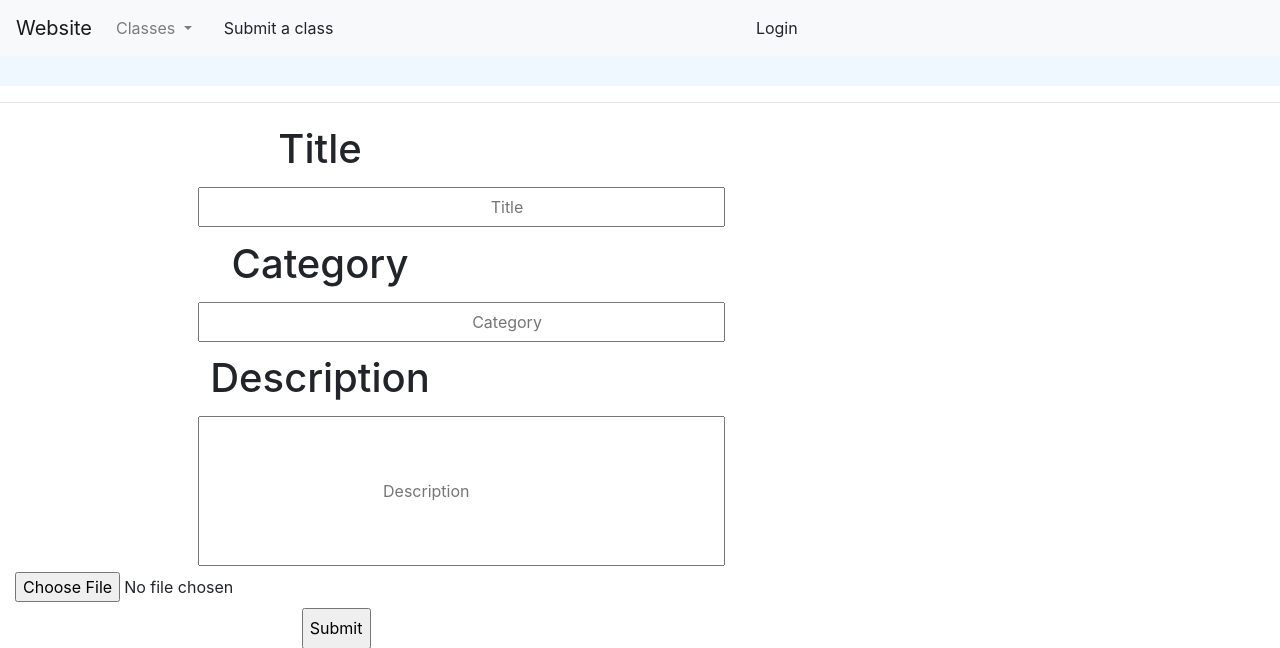
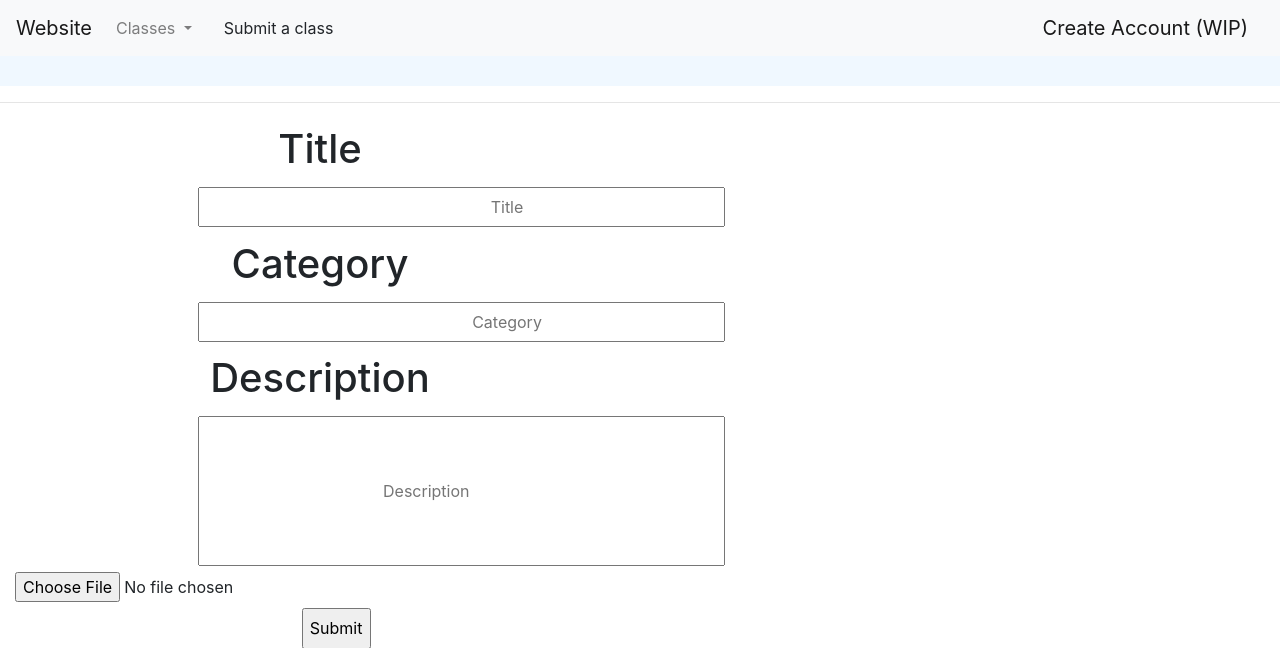
Before and after one commit to EyJajb/tutorial_site, a Flask app: page /form in a window 1280 px wide. Shown: the top 648 px of the page. Run offline with Flask 2, Linux system fonts and the light colour scheme; parts of the project's set-up code (start-up, migrations or seed data) failed here and were passed over; some libraries are stand-ins or nearby versions.

Commit message:
Update base.html

```diff
--- a/diego's_tutorial_page/tutorial_site/templates/base.html
+++ b/diego's_tutorial_page/tutorial_site/templates/base.html
@@ -26,10 +26,11 @@
                 </a>
                 <div class="dropdown-menu" aria-labelledby="navbarDropdownMenuLink">
                     <a class="dropdown-item" href="/calc/">AP Calc AB</a>
-                    <a class="dropdown-item" href="/physics/">AP Physics</a>
+                    <a class="dropdown-item" href="/phys/">AP Physics</a>
                     <a class="dropdown-item" href="/euro/">AP European History</a>
                     <a class="dropdown-item" href="/precalc/">Pre-calculus</a>
                     <a class="dropdown-item" href="/hist/">US History</a>
+                    <a class="dropdown-item" href="/joke/">Funny Joke</a>
                     </adiv>
             </li>
         </ul>
@@ -37,8 +38,8 @@
     <a class="dropdown-item" aria-labelledby="navbarDropdownMenuLink" href="/form">
         Submit a class
     </a>
-    <a class="dropdown-item" aria-labelledby="navbarDropdownMenuLink" href="/login">
-        Login
+    <a class="navbar-brand" href="/login">
+        Create Account (WIP)
     </a>
 </nav>
 <div style="padding: 15px; background:aliceblue">
```
